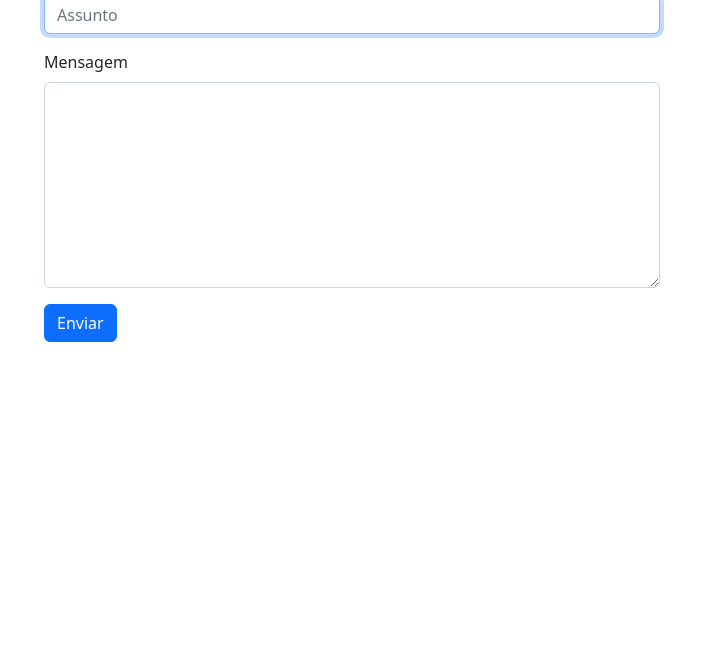
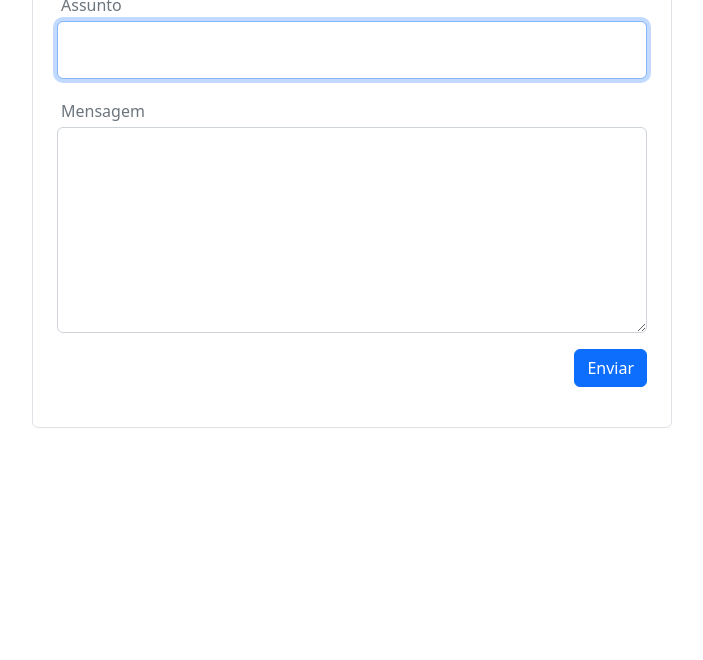
Before and after one commit to da-ferreira/docker-first-steps, a plain HTML site: page email-worker-compose/web/index.html in a window 1280 px wide. Shown: the part 140-800 px from the top of the page, without its empty margins (288-991 px from the left). Drawn offline with nearby package versions, Linux system fonts and the light colour scheme.

Commit message:
fix tela de email

```diff
--- a/email-worker-compose/web/index.html
+++ b/email-worker-compose/web/index.html
@@ -1,6 +1,5 @@
 <!DOCTYPE html>
 <html lang="en">
-
 <head>
     <meta charset="UTF-8">
     <meta http-equiv="X-UA-Compatible" content="IE=edge">
@@ -8,28 +7,33 @@
     <title>Email sender</title>
 
     <link href="https://cdn.jsdelivr.net/npm/bootstrap@5.2.0/dist/css/bootstrap.min.css" rel="stylesheet" integrity="sha384-gH2yIJqKdNHPEq0n4Mqa/HGKIhSkIHeL5AyhkYV8i59U5AR6csBvApHHNl/vI1Bx" crossorigin="anonymous">
+    <style>
+        @media (min-width: 1000px) {
+            .content {
+                width: 50%;
+            }
+        }
+    </style>
 </head>
-
 <body>
-    <div class="container w-50 mt-5">
+    <div class="container content mt-5 border rounded p-4">
         <h1>Envio de email</h1>
-
         <form action="http://localhost:8080" method="POST">
             <div class="mb-3">
-                <label for="subject" class="form-label">Assunto</label>
-                <input type="text" class="form-control" name="subject" id="subject" placeholder="Assunto" autofocus>
+                <label for="subject" class="form-label text-muted m-1">Assunto</label>
+                <input type="text" class="form-control p-3" name="subject" id="subject" autofocus required>
             </div>
             <div class="mb-3">
-                <label for="message" class="form-label">Mensagem</label>
-                <textarea class="form-control" id="message" name="message" rows="8"></textarea>
+                <label for="message" class="form-label text-muted m-1">Mensagem</label>
+                <textarea class="form-control id="message" name="message" rows="8" required></textarea>
             </div>
-
-            <button type="submit" class="btn btn-primary mb-3">Enviar</button>
+            <div class="text-end">
+                <button type="submit" class="btn btn-primary mb-3">Enviar</button>
+            </div>
         </form>
     </div>
 
     <script src="https://cdn.jsdelivr.net/npm/@popperjs/core@2.11.5/dist/umd/popper.min.js" integrity="sha384-Xe+8cL9oJa6tN/veChSP7q+mnSPaj5Bcu9mPX5F5xIGE0DVittaqT5lorf0EI7Vk" crossorigin="anonymous"></script>
     <script src="https://cdn.jsdelivr.net/npm/bootstrap@5.2.0/dist/js/bootstrap.min.js" integrity="sha384-ODmDIVzN+pFdexxHEHFBQH3/9/vQ9uori45z4JjnFsRydbmQbmL5t1tQ0culUzyK" crossorigin="anonymous"></script>
 </body>
-
 </html>
```
